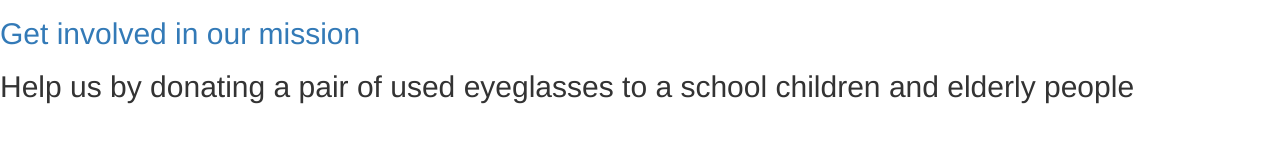
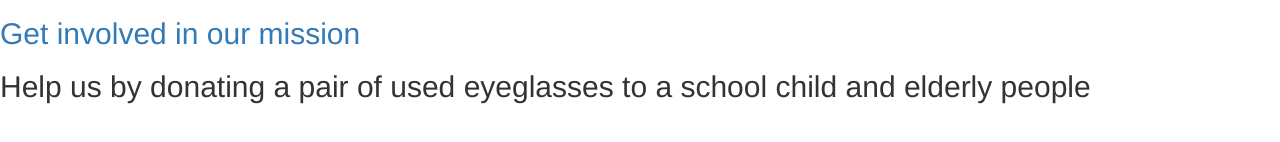
Before and after one commit to babycindy/cfg-project-1, a plain HTML site: page index.html in a window 1280 px wide. Shown: the part 460-602 px from the top of the page. Drawn offline with Linux system fonts and the light colour scheme; files that its build step writes are made by us from their sources.

Commit message:
donations
asking donations

```diff
--- a/index.html
+++ b/index.html
@@ -23,7 +23,7 @@
 
 <h2><a href="/get-involved" class="sqs-block-button-element--medium sqs-block-button-element" data-initialized="true">Get involved in our mission</a><h2>
 
-<p>Help us by donating a pair of used eyeglasses to a school children and elderly people<p>
+<p>Help us by donating a pair of used eyeglasses to a school child and elderly people<p>
 
 </body>
 
```
